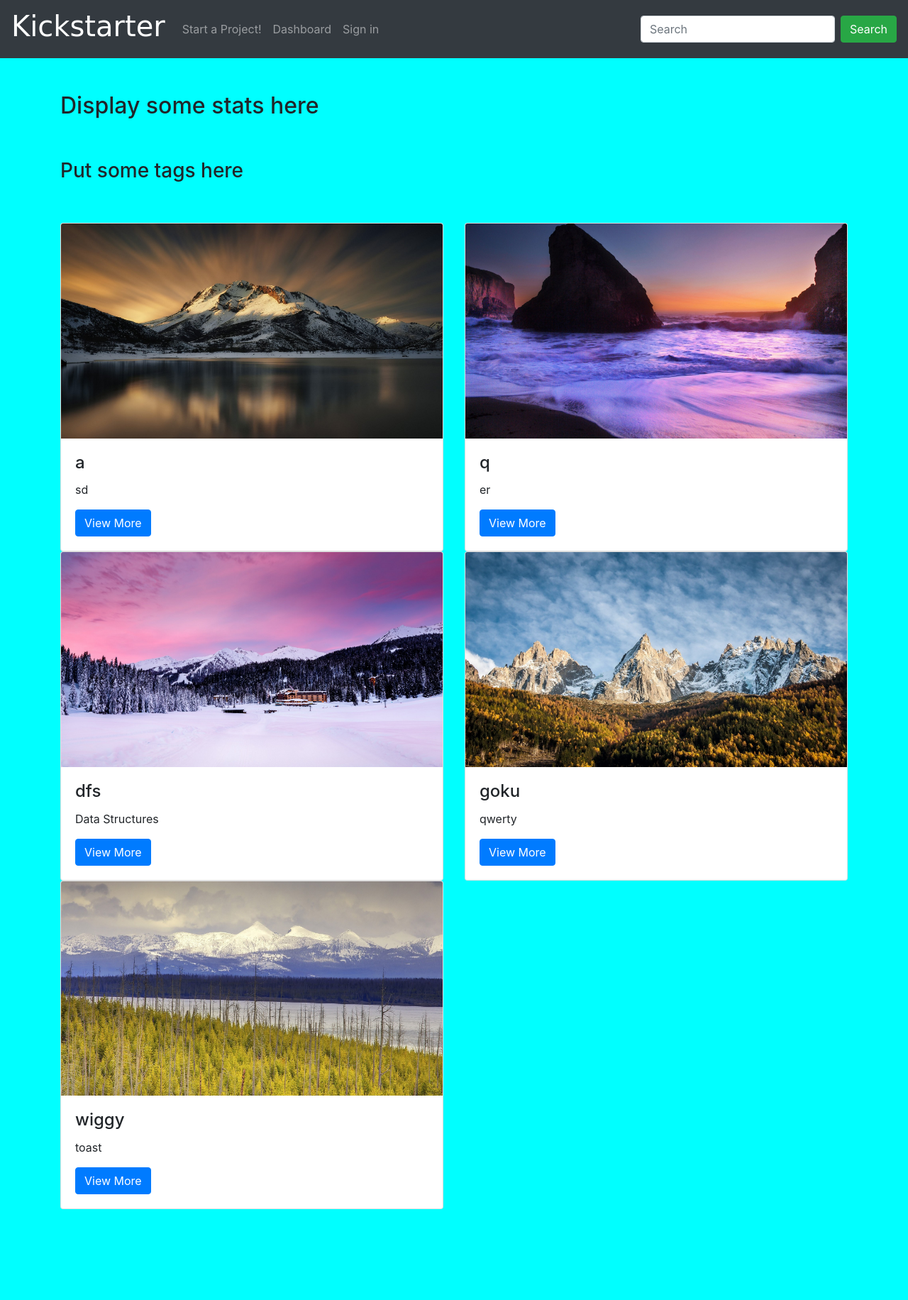
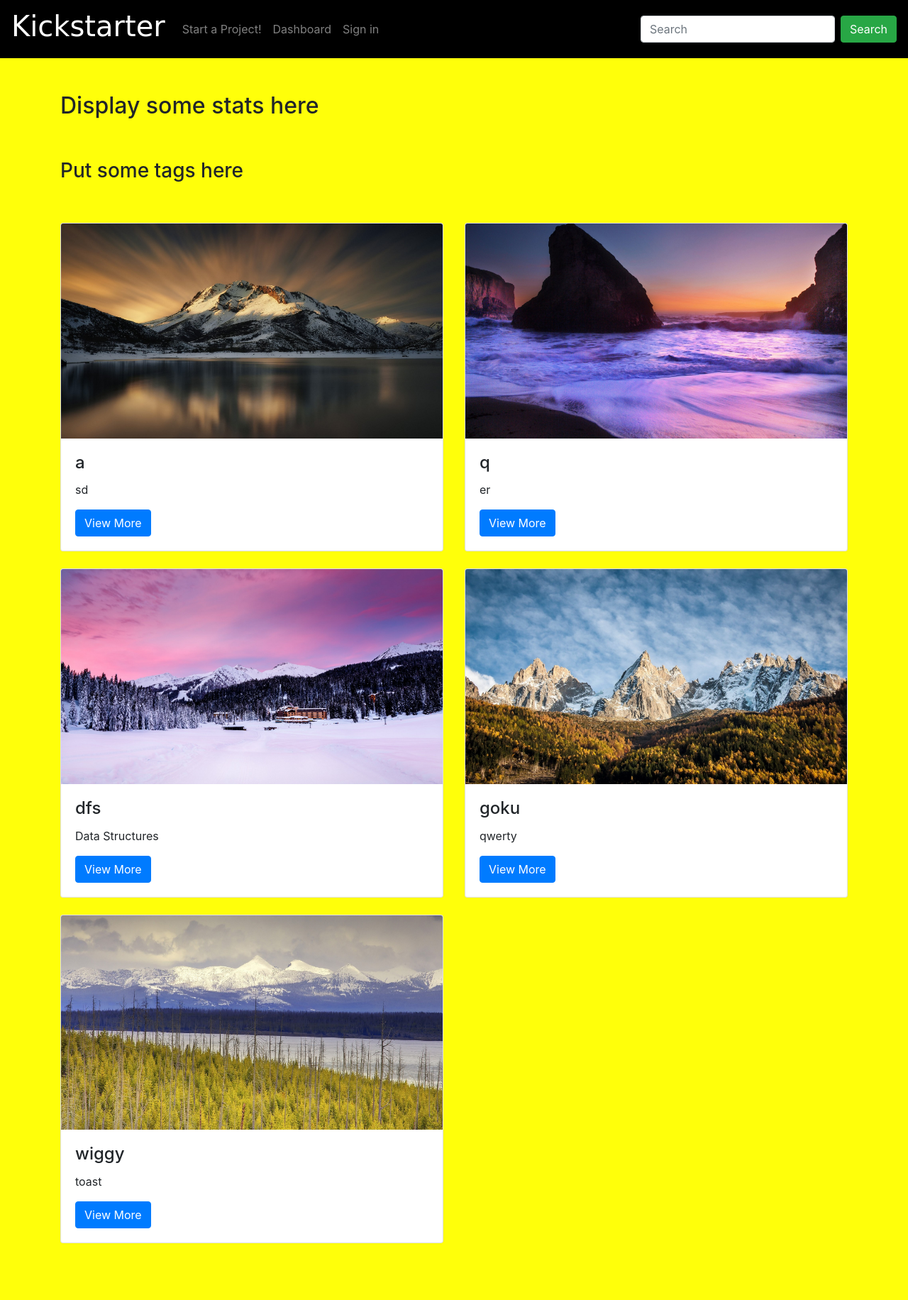
Before and after one commit to swetanjal/Kickstarter, a Flask app: page / in a window 1280 px wide. Shown: the whole page at 71% size. Before the commit the page ends 1704 px from the top, so only its background shows below. Run offline with Flask 2, Linux system fonts and the light colour scheme; data comes from the database, SQL or seed files in the repository; some libraries are stand-ins or nearby versions; some web fonts are replaced.

Commit message:
Updated inter-site travel links, updated & synced navbar across all pages, updated front end display

```diff
--- a/templates/back_project.html
+++ b/templates/back_project.html
@@ -13,7 +13,7 @@
 
 <body style="background-color:#00FFFF;">
 
-<nav class="navbar navbar-expand-lg bg-dark navbar-dark">
+<nav class="navbar navbar-expand-lg navbar-dark" style="background-color:black">
   <a class="navbar-brand text-center center-block" href="{{url_for('home')}}" style="outline:none"><h1 style="font-family:'Gamja Flower',cursive">Kickstarter</h1></a>
   <button class="navbar-toggler" type="button" data-toggle="collapse" data-target="#collapsibleNavbar">
     <span class="navbar-toggler-icon"></span>
--- a/templates/dashboard.html
+++ b/templates/dashboard.html
@@ -13,7 +13,7 @@
 
 <body style="background-color:#00FFFF;">
 
-<nav class="navbar navbar-expand-lg bg-dark navbar-dark">
+<nav class="navbar navbar-expand-lg navbar-dark" style="background-color:black">
   <a class="navbar-brand text-center center-block" href="{{url_for('home')}}" style="outline:none"><h1 style="font-family:'Gamja Flower',cursive">Kickstarter</h1></a>
   <button class="navbar-toggler" type="button" data-toggle="collapse" data-target="#collapsibleNavbar">
     <span class="navbar-toggler-icon"></span>
@@ -80,7 +80,7 @@
 	<div class="row mb-2">
 		{% for post in created_posts %}
 			<div class="col-sm-6">
-				<div class="card">
+				<div class="card mb-4">
 					<img class="card-img-top img-fluid" width="1280" height="720" src="/static/{{post['img']}}" alt="Card image">
 					<div class="card-body">
 						<h4 class="card-title">{{post['title']}}</h4>
--- a/templates/editPost.html
+++ b/templates/editPost.html
@@ -13,7 +13,7 @@
 
 <body style="background-color:#00FFFF;">
 
-<nav class="navbar navbar-expand-lg bg-dark navbar-dark">
+<nav class="navbar navbar-expand-lg navbar-dark" style="background-color:black">
   <a class="navbar-brand text-center center-block" href="{{url_for('home')}}" style="outline:none"><h1 style="font-family:'Gamja Flower',cursive">Kickstarter</h1></a>
   <button class="navbar-toggler" type="button" data-toggle="collapse" data-target="#collapsibleNavbar">
     <span class="navbar-toggler-icon"></span>
--- a/templates/editProfile.html
+++ b/templates/editProfile.html
@@ -13,7 +13,7 @@
 
 <body style="background-color:#00FFFF;">
 
-<nav class="navbar navbar-expand-lg bg-dark navbar-dark">
+<nav class="navbar navbar-expand-lg navbar-dark" style="background-color:black">
   <a class="navbar-brand text-center center-block" href="{{url_for('home')}}" style="outline:none"><h1 style="font-family:'Gamja Flower',cursive">Kickstarter</h1></a>
   <button class="navbar-toggler" type="button" data-toggle="collapse" data-target="#collapsibleNavbar">
     <span class="navbar-toggler-icon"></span>
--- a/templates/index.html
+++ b/templates/index.html
@@ -11,9 +11,9 @@
   <link href="https://fonts.googleapis.com/css?family=Gamja+Flower" rel="stylesheet">
 </head>
 
-<body style="background-color:#00FFFF;">
+<body style="background-color:#FFFF0A;">
 
-<nav class="navbar navbar-expand-lg bg-dark navbar-dark">
+<nav class="navbar navbar-expand-lg navbar-dark" style="background-color:black">
   <a class="navbar-brand text-center center-block" href="{{url_for('home')}}" style="outline:none"><h1 style="font-family:'Gamja Flower',cursive">Kickstarter</h1></a>
   <button class="navbar-toggler" type="button" data-toggle="collapse" data-target="#collapsibleNavbar">
     <span class="navbar-toggler-icon"></span>
@@ -62,7 +62,7 @@
 	<div class="row mb-2">
 		{% for post in posts %}
 			<div class="col-sm-6">
-				<div class="card">
+				<div class="card mb-4">
 					<img class="card-img-top img-fluid" width="1280" height="720" src="/static/{{post['img']}}" alt="Card image">
 					<div class="card-body">
 						<h4 class="card-title">{{post['title']}}</h4>
--- a/templates/postIt.html
+++ b/templates/postIt.html
@@ -13,7 +13,7 @@
 
 <body style="background-color:#00FFFF;">
 
-<nav class="navbar navbar-expand-lg bg-dark navbar-dark">
+<nav class="navbar navbar-expand-lg navbar-dark" style="background-color:black">
   <a class="navbar-brand text-center center-block" href="{{url_for('home')}}" style="outline:none"><h1 style="font-family:'Gamja Flower',cursive">Kickstarter</h1></a>
   <button class="navbar-toggler" type="button" data-toggle="collapse" data-target="#collapsibleNavbar">
     <span class="navbar-toggler-icon"></span>
--- a/templates/project_display.html
+++ b/templates/project_display.html
@@ -13,7 +13,7 @@
 
 <body style="background-color:#00FFFF;">
 
-<nav class="navbar navbar-expand-lg bg-dark navbar-dark">
+<nav class="navbar navbar-expand-lg navbar-dark" style="background-color:black">
   <a class="navbar-brand text-center center-block" href="{{url_for('home')}}" style="outline:none"><h1 style="font-family:'Gamja Flower',cursive">Kickstarter</h1></a>
   <button class="navbar-toggler" type="button" data-toggle="collapse" data-target="#collapsibleNavbar">
     <span class="navbar-toggler-icon"></span>
--- a/templates/signin.html
+++ b/templates/signin.html
@@ -13,7 +13,7 @@
 
 <body style="background-color:#00FFFF;">
 
-<nav class="navbar navbar-expand-lg bg-dark navbar-dark">
+<nav class="navbar navbar-expand-lg navbar-dark" style="background-color:black">
   <a class="navbar-brand text-center center-block" href="{{url_for('home')}}" style="outline:none"><h1 style="font-family:'Gamja Flower',cursive">Kickstarter</h1></a>
   <button class="navbar-toggler" type="button" data-toggle="collapse" data-target="#collapsibleNavbar">
     <span class="navbar-toggler-icon"></span>
--- a/templates/signup.html
+++ b/templates/signup.html
@@ -13,7 +13,7 @@
 
 <body style="background-color:#00FFFF;">
 
-<nav class="navbar navbar-expand-lg bg-dark navbar-dark">
+<nav class="navbar navbar-expand-lg navbar-dark" style="background-color:black">
   <a class="navbar-brand text-center center-block" href="{{url_for('home')}}" style="outline:none"><h1 style="font-family:'Gamja Flower',cursive">Kickstarter</h1></a>
   <button class="navbar-toggler" type="button" data-toggle="collapse" data-target="#collapsibleNavbar">
     <span class="navbar-toggler-icon"></span>
```
